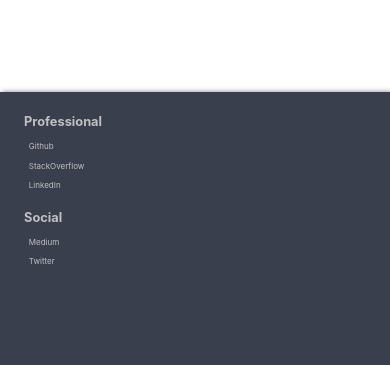
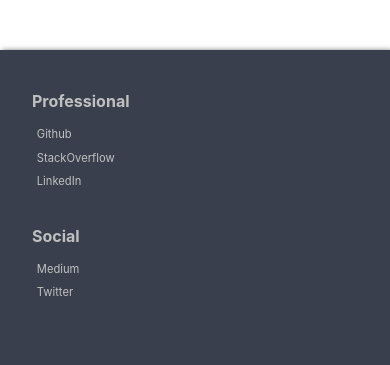
Before and after one commit to alxdelgado/react-portfolio, a React (Create React App) app: page /projects in a window 390 px wide. Shown: the part 524-889 px from the top of the page. Built offline with nearby package versions, Linux system fonts and the light colour scheme.

Commit message:
homepage media queries changed - changed page format when Mobile M breakpoint is active

```diff
--- a/src/components/footer/footer.styles.scss
+++ b/src/components/footer/footer.styles.scss
@@ -309,47 +309,11 @@
     }
 }
 
-// iPhone X - 375 x 812px
-@media only screen and (min-device-width: 375px) and (max-device-width: 812px) {
-    .footer_container {
-        display: column;
-        height: 38vh;
-
-        #column_pro {
-            margin-left: 1.5em;
-            margin-top: 5px;
-
-            #professional_heading {
-                font-size: 0.8rem;
-            }
-
-            #items_pro {
-                font-size: 0.5rem;
-                margin-top: -10px;
-            }
-        }
-
-        #column_socials {
-            margin-left: 1.5em;
-            margin-top: -10px;
-
-            #socials_heading {
-                font-size: 0.8rem;
-            }
-
-            #items_socials {
-                font-size: 0.5rem;
-                margin-top: -10px;
-            }
-        }
-    }
-}
-
 // iPhone X - Portrait & Landscape
 @media screen and (min-device-width: 375px) and (max-device-width: 812px) and (-webkit-device-pixel-ratio) and (orientation: landscape) {
     .footer_container {
         flex-direction: column;
-        height: 60vh;
+        height: 55vh;
 
         #column_pro {
             margin-left: 1.5rem;
--- a/src/pages/homepage/homepage.styles.scss
+++ b/src/pages/homepage/homepage.styles.scss
@@ -7,7 +7,7 @@
     .homepage_container {
         display: block;
         background: whitesmoke;
-        height: 63vh;
+        height: 65vh;
         align-items: center;
 
         .homepage_image {
@@ -73,10 +73,33 @@
     }
 }
 
+// Mobile Medium - 375px
+@media screen and (min-width: 375px) and (max-width: 375px) {
+    .homepage_wrapper {
+        width: 100vw;
+        overflow: hidden;
+        overflow-x: scroll;
+
+        .homepage_container {
+            height: 50vh;
+
+            #alex_sick_photo {
+                max-width: 90px;
+                margin-top: 90px;
+            }
+
+            #alex_heading {
+                font-size: 2.5rem;
+                margin-top: 15px;
+            }
+        }
+    }
+}
+
 // Mobile Small - 320px
 @media screen and (max-width: 320px) {
     #alex_sick_photo {
-        max-width: 150px;
+        max-width: 100px;
         margin-top: 90px;
     }
 
--- a/src/pages/projects/projects.styles.scss
+++ b/src/pages/projects/projects.styles.scss
@@ -1,7 +1,7 @@
 // Style Rules
 .projects_wrapper {
     width: 100vw;
-    height: 65vh;
+    height: 60vh;
     display: flex;
     flex-direction: row;
     justify-content: center;
@@ -29,13 +29,33 @@
 
 // Media Queries
 
-// // Tablet - 768px
-// @media screen and (max-width: 768px) {
-//     .projects_container {
-//         width: 40vw;
-//     }
+// iPhone X - Landscape 375 x 812px
+@media only screen and (min-device-width: 375px) and (max-device-width: 812px) and (-webkit-device-pixel-ratio) and (orientatin: landscape) {
+    .projects_wrapper {
+        width: 100vw;
+        height: 40vh;
+        display: flex;
+        flex-direction: row;
+        justify-content: center;
+        overflow-x: scroll;
 
-//     .crown-clothing-app {
-//         width: 50vw;
-//     }
-// }
+        .projects_container {
+            width: 40vw;
+        }
+
+        .projects_heading {
+            color: #1d1e22;
+        }
+
+        .projects_container p {
+            text-align: center;
+            flex-wrap: wrap;
+            color: #1d1e22;
+        }
+
+        .crown-clothing-app {
+            width: 40vw;
+            text-align: left;
+        }
+    }
+}
```
